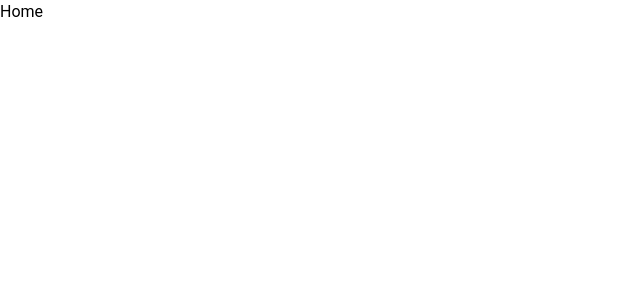
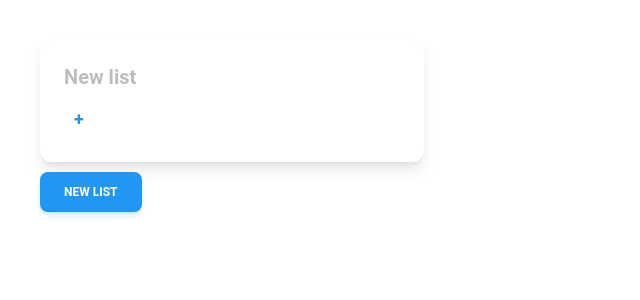
Before and after one commit to rebeccalilly/finalproj-s33, a React (Vite) app in the folder checklist-app/: page / in a window 1280 px wide. Shown: the top 300 px of the page, without its empty margins (0-640 px from the left). Built offline with nearby package versions, Linux system fonts and the light colour scheme.

Commit message:
added Checklist, Listitem, and very minimal Profile components

```diff
--- a/checklist-app/src/App.tsx
+++ b/checklist-app/src/App.tsx
@@ -1,12 +1,13 @@
-import { useState } from 'react'
-import reactLogo from './assets/react.svg'
-import viteLogo from '/vite.svg'
 import './style.css'
+import Checklist from './Checklist'
+import Profile from './Profile'
 
 function App() {
 
   return (
-    <div>Home</div>
+    <div>
+      <Checklist />
+    </div>
   )
 }
 
--- /dev/null
+++ b/checklist-app/src/Checklist.tsx
@@ -0,0 +1,51 @@
+import { useState } from "react";
+import {
+    Card,
+    CardBody,
+    Typography,
+    Button,
+    Collapse
+} from "@material-tailwind/react";
+import Listitem from "./Listitem"
+
+function Checklist() {
+    const [open, setOpen] = useState(true);
+
+    const toggleOpen = () => setOpen((cur) => !cur);
+
+    const color = "blue";
+
+    const [title, setTitle] = useState("New list");
+
+    const Item = () => {
+        return <Listitem color={color} />;
+    };
+
+    const [itemList, setItemList] = useState([]);
+
+    const onAddBtnClick = event => {
+        setItemList(itemList.concat(<Item key={itemList.length} />));
+    };
+
+    return (
+        <>
+            <Collapse open={open} className="collapse_env">
+                <Card className="checklist_card">
+                    <CardBody>
+                        <Typography variant="h5" color={color} className="mb-2">
+                            <input id="input_title" type="text" placeholder={title} className="title" onChange={e => setTitle(e.target.value)} />
+                        </Typography>
+                        <Typography className="list_body">
+                            {itemList}
+                        </Typography>
+                        <Button onClick={onAddBtnClick} className="add_item" variant="text" color={color}>+</Button>
+                    </CardBody>
+                </Card>
+            </Collapse>
+            <Button onClick={toggleOpen} className="checklist_name" color={color}>{title}</Button>
+        </>
+    );
+
+}
+
+export default Checklist;
--- /dev/null
+++ b/checklist-app/src/Listitem.tsx
@@ -0,0 +1,18 @@
+import React from 'react'
+import { Checkbox } from '@material-tailwind/react'
+import "./style.css"
+
+interface Props {
+    color: string;
+}
+
+function Listitem({ color }: Props) {
+    return (
+        <div className='flex flex-row'>
+            <Checkbox color={color}></Checkbox>
+            <input type="text" placeholder="New item" className='border-none outline-none' />
+        </div>
+    )
+}
+
+export default Listitem
--- /dev/null
+++ b/checklist-app/src/Profile.tsx
@@ -0,0 +1,16 @@
+import React from 'react';
+import { Button } from '@material-tailwind/react';
+import "./style.css";
+
+function Profile() {
+    return (
+        <>
+            <div className='flex flex-col'>
+                <h1 className='welcome'>Welcome, Rebecca</h1>
+                <Button className='new_button' color="black">Create New List</Button>
+            </div>
+        </>
+    )
+}
+
+export default Profile
--- a/checklist-app/src/input.css
+++ b/checklist-app/src/input.css
@@ -1,3 +1,35 @@
 @tailwind base;
 @tailwind components;
 @tailwind utilities;
+
+.collapse_env {
+    @apply ml-[40px] shadow-lg w-96 mt-[40px]
+}
+
+.checklist_card {
+    @apply w-96
+}
+
+.checklist_name {
+    @apply ml-[40px] mt-[10px]
+}
+
+.list_body {
+    @apply flex flex-col
+}
+
+.title {
+    @apply border-none outline-none
+}
+
+.add_item {
+    @apply text-lg pt-[5px] pr-[10px] pb-[5px] pl-[10px]
+}
+
+.welcome {
+    @apply text-4xl font-bold ml-[20px] mt-[20px]
+}
+
+.new_button {
+    @apply mt-[15px] pt-[5px] pb-[5px] pr-[8px] pl-[8px] ml-[20px] w-36
+}
```
Also changed, not shown: checklist-app/src/style.css.
